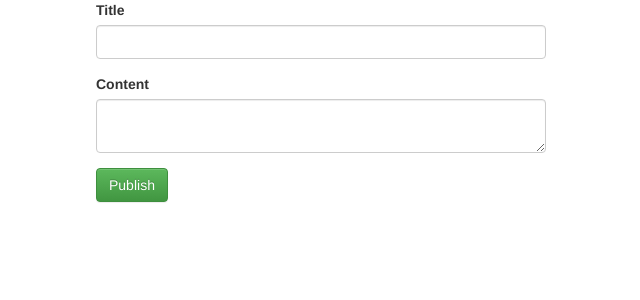
After one commit to MiscCoding/Flask_web_blog, a Flask app: page /posts/new/1 in a window 1280 px wide. The commit adds this page. Shown: the top 300 px of the page, without its empty margins (319-959 px from the left). Run offline with Flask 2, Linux system fonts and the light colour scheme; some libraries are stand-ins or nearby versions.

Commit message:
Bug fixed and new post page added

```diff
--- a/src/app.py
+++ b/src/app.py
@@ -1,5 +1,6 @@
 from src.common.database import Database
 from src.models.blog import Blog
+from src.models.post import Post
 from src.models.user import User
 
 __author__ = 'inchan'
@@ -67,7 +68,7 @@ def blog_posts(blog_id):
     blog = Blog.from_mongo(blog_id)
     posts = blog.get_posts()
 
-    return render_template('posts.html', posts=posts, blog_title = blog.title)
+    return render_template('posts.html', posts=posts, blog_title = blog.title, blog_id = blog_id)
 
 @app.route('/blogs/new', methods=['POST','GET'])
 def create_new_blog():
@@ -83,6 +84,21 @@ def create_new_blog():
 
         return make_response(user_blogs(user._id))
 
+
+@app.route('/posts/new/<string:blog_id>', methods=['POST', 'GET'])
+def create_new_post(blog_id):
+    if request.method == 'GET':
+        return render_template('new_post.html', blog_id = blog_id)
+    else:
+        title = request.form['title']
+        content = request.form['content']
+        user = User.get_by_email(session['email'])
+
+        new_post= Post(blog_id, title, content, user.email)
+        new_post.save_to_mongo()
+
+        return make_response(blog_posts(blog_id))
+
 if __name__ == '__main__':
     app.config.update(DEBUG=True)
     app.run(debug=True, use_debugger=False, use_reloader=False,port=4995)
--- a/src/templates/new_blog.html
+++ b/src/templates/new_blog.html
@@ -7,7 +7,7 @@
             <input type="text" id="title" class="form-control" name="title">
         </div>
         <div class="form-group">
-            <label for="description">Password</label>
+            <label for="description">Description</label>
             <input type="text" id="description" class="form-control" name="description">
         </div>
         <div class="form-group">
--- /dev/null
+++ b/src/templates/new_post.html
@@ -0,0 +1,18 @@
+{% extends "base.html" %}
+{% block content %}
+    <div class ="container page-form">
+    <form id="new-post" action="/posts/new/{{ blog_id }}" method="post">
+        <div class="form-group">
+            <label for="title">Title</label>
+            <input type="text" id="title" class="form-control" name="title">
+        </div>
+        <div class="form-group">
+            <label for="content">Content</label>
+            <textarea id="content" class="form-control" name="content"></textarea>
+        </div>
+        <div class="form-group">
+           <button type="submit" id="submit-button" class="btn btn-success">Publish</button>
+        </div>
+    </form>
+    </div>
+{% endblock %}
--- a/src/templates/posts.html
+++ b/src/templates/posts.html
@@ -2,10 +2,11 @@
 {% block content %}
     <div class="container">
         <h2>{{ blog_title }}</h2>
+        <a href="/posts/new/{{ blog_id }}"><button class="btn btn-primary">New post</button></a>
         {% if posts|length > 0 %}
             {% for post in posts %}
             <h3>{{post.title}}</h3>
-            <p>{{ post.description }}</p>
+            <p>{{ post.content }}</p>
             <p>{{post.author}}</p>
             <hr>
             {% endfor %}
```
